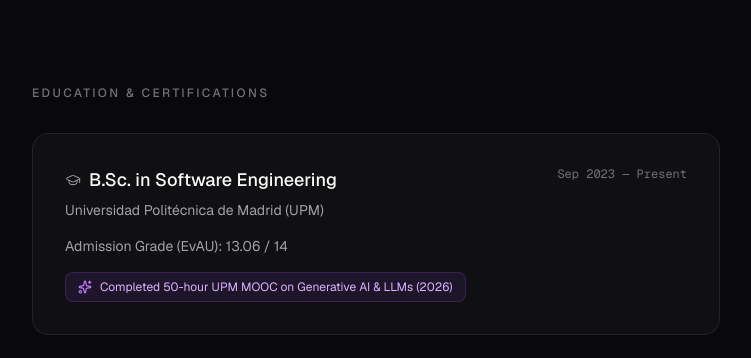
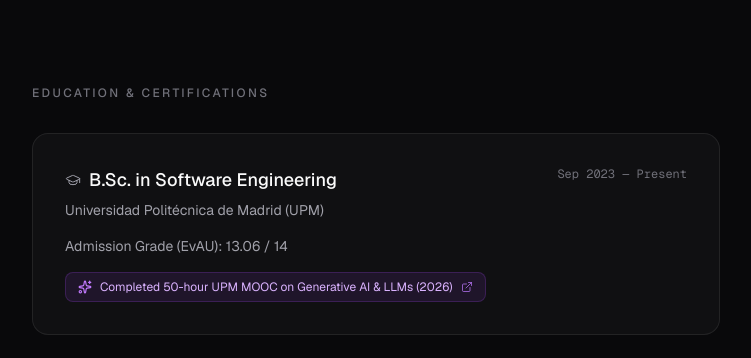
Before and after one commit to alvarofdeza/alvaro-cv, a Next.js app: page / in a window 1280 px wide. Shown: the part 1540-1898 px from the top of the page, without its empty margins (264-1015 px from the left). Built offline with nearby package versions, Linux system fonts and the light colour scheme.

Commit message:
feat(ui): add sticky home navigation, certificate modal link, and layout symmetry

```diff
--- a/app/page.tsx
+++ b/app/page.tsx
@@ -146,14 +146,27 @@ export default function Home() {
       </nav>
 
       <div className="relative mx-auto max-w-3xl px-6 py-20 sm:px-10 sm:py-28 lg:py-32">
+        <div className="pointer-events-none absolute top-20 bottom-0 left-6 z-50 w-14 sm:top-28 sm:left-10 sm:w-16 lg:top-32">
+          <button
+            type="button"
+            onClick={() => window.scrollTo({ top: 0, behavior: "smooth" })}
+            aria-label="Back to top"
+            className="group pointer-events-auto sticky top-5 flex size-14 cursor-pointer items-center justify-center rounded-2xl border border-border bg-surface/80 font-mono text-sm font-semibold tracking-tight text-foreground backdrop-blur-md transition-[transform,box-shadow,border-color,background-color] duration-300 hover:border-white/25 hover:bg-white/[0.06] active:scale-95 sm:size-16 sm:text-base"
+          >
+            <span className="text-zinc-500 transition-transform duration-300 ease-out group-hover:-translate-x-[2px]">
+              &lt;/
+            </span>
+            <span>af</span>
+            <span className="text-zinc-500 transition-transform duration-300 ease-out group-hover:translate-x-[2px]">
+              &gt;
+            </span>
+          </button>
+        </div>
+
         {/* Header / Hero */}
         <header className="mb-24 sm:mb-32">
           <div className="mb-6 flex items-center justify-between">
-            <div className="card-hover flex size-14 items-center justify-center rounded-2xl border border-border bg-surface font-mono text-sm font-semibold tracking-tight text-foreground sm:size-16 sm:text-base">
-              <span className="text-zinc-500">&lt;/</span>
-              <span>af</span>
-              <span className="text-zinc-500">&gt;</span>
-            </div>
+            <div className="size-14 shrink-0 sm:size-16" aria-hidden />
 
             {/* Badge de disponibilidad laboral */}
             <div className="inline-flex items-center gap-2 rounded-full border border-emerald-500/20 bg-emerald-500/10 px-3.5 py-1 text-xs font-medium text-emerald-400">
@@ -365,12 +378,27 @@ export default function Home() {
                 )}
 
                 {/* Badge de certificación LLMs */}
-                {item.badge && (
-                  <div className="mt-4 inline-flex items-center gap-2 rounded-lg border border-purple-500/20 bg-purple-500/10 px-3 py-1.5 text-xs text-purple-300">
-                    <Sparkles size={14} className="text-purple-400" />
-                    <span>{item.badge}</span>
-                  </div>
-                )}
+                {item.badge &&
+                  (item.certificateUrl ? (
+                    <a
+                      href={item.certificateUrl}
+                      target="_blank"
+                      rel="noopener noreferrer"
+                      className="group/badge mt-4 inline-flex items-center gap-2 rounded-lg border border-purple-500/20 bg-purple-500/10 px-3 py-1.5 text-xs text-purple-300 transition-[border-color,background-color,color] duration-300 hover:border-purple-400/50 hover:bg-purple-500/20 hover:text-purple-200"
+                    >
+                      <Sparkles size={14} className="text-purple-400" />
+                      <span>{item.badge}</span>
+                      <ExternalLink
+                        size={12}
+                        className="text-purple-400/70 transition-transform duration-200 group-hover/badge:translate-x-0.5 group-hover/badge:-translate-y-0.5 group-hover/badge:text-purple-300"
+                      />
+                    </a>
+                  ) : (
+                    <div className="mt-4 inline-flex items-center gap-2 rounded-lg border border-purple-500/20 bg-purple-500/10 px-3 py-1.5 text-xs text-purple-300">
+                      <Sparkles size={14} className="text-purple-400" />
+                      <span>{item.badge}</span>
+                    </div>
+                  ))}
               </article>
             ))}
           </div>
@@ -424,7 +452,8 @@ export default function Home() {
             {SKILL_CATEGORIES.map((group) => (
               <article
                 key={group.category}
-                className="card-hover rounded-2xl border border-border bg-surface p-6 sm:p-8"
+                className={`card-hover rounded-2xl border border-border bg-surface p-6 sm:p-8 ${group.category === "Architecture & Practices" ? "sm:col-span-2" : ""
+                  }`}
               >
                 <h3 className="text-sm font-medium">
                   <IconLabel icon={Code2}>{group.category}</IconLabel>
--- a/data/portfolio.ts
+++ b/data/portfolio.ts
@@ -22,6 +22,7 @@ export interface Project {
     period: string;
     note?: string;
     badge?: string;
+    certificateUrl?: string;
   }
 
   export interface SkillCategory {
@@ -80,6 +81,7 @@ export interface Project {
       period: "Sep 2023 — Present",
       note: "Admission Grade (EvAU): 13.06 / 14",
       badge: "Completed 50-hour UPM MOOC on Generative AI & LLMs (2026)",
+      certificateUrl: "/mooc-ia.pdf",
     },
     {
       degree: "Technological Baccalaureate",
```
Also changed, not shown: 1 other file (tests, documents, lock files or other folders).
